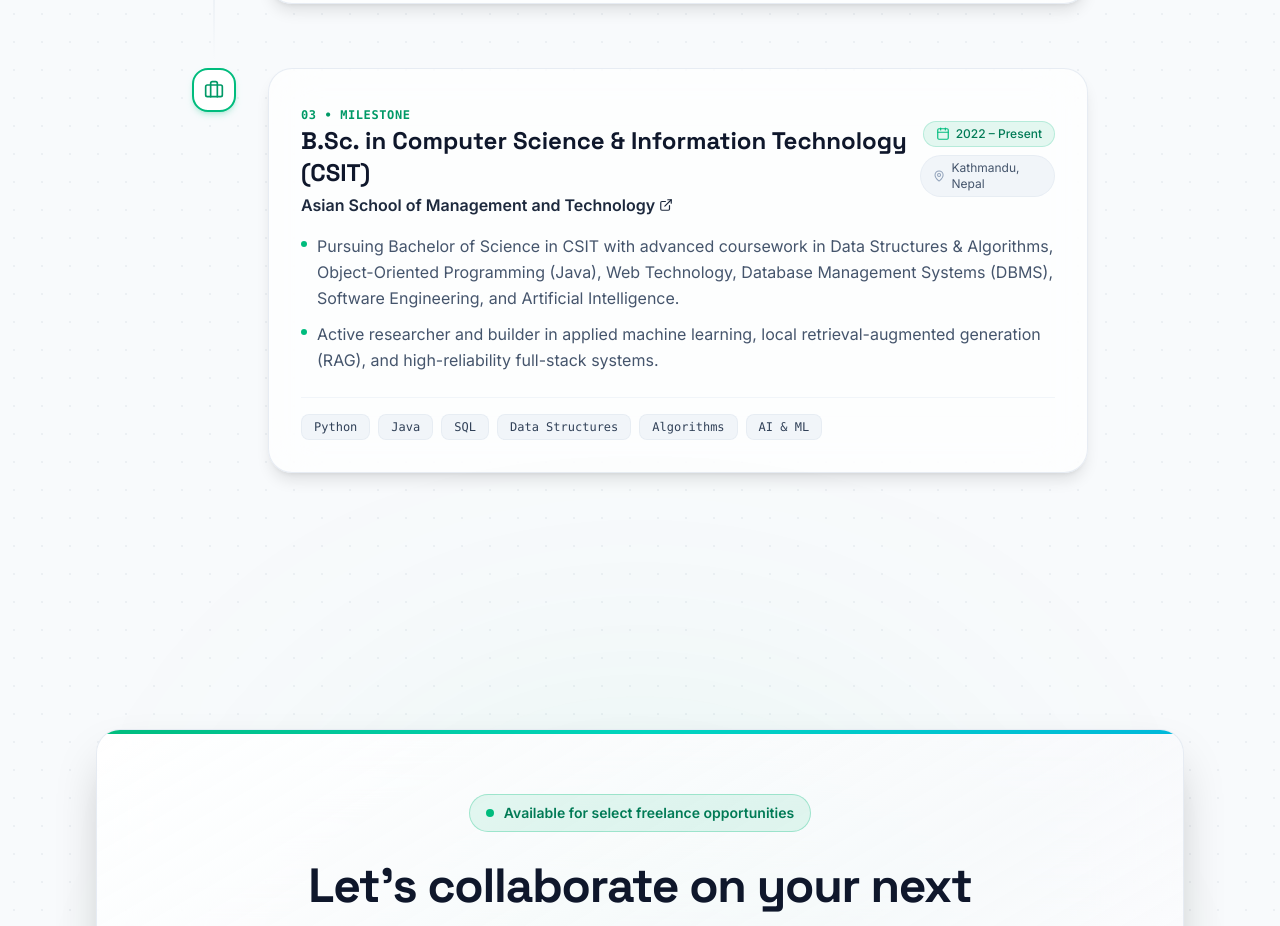
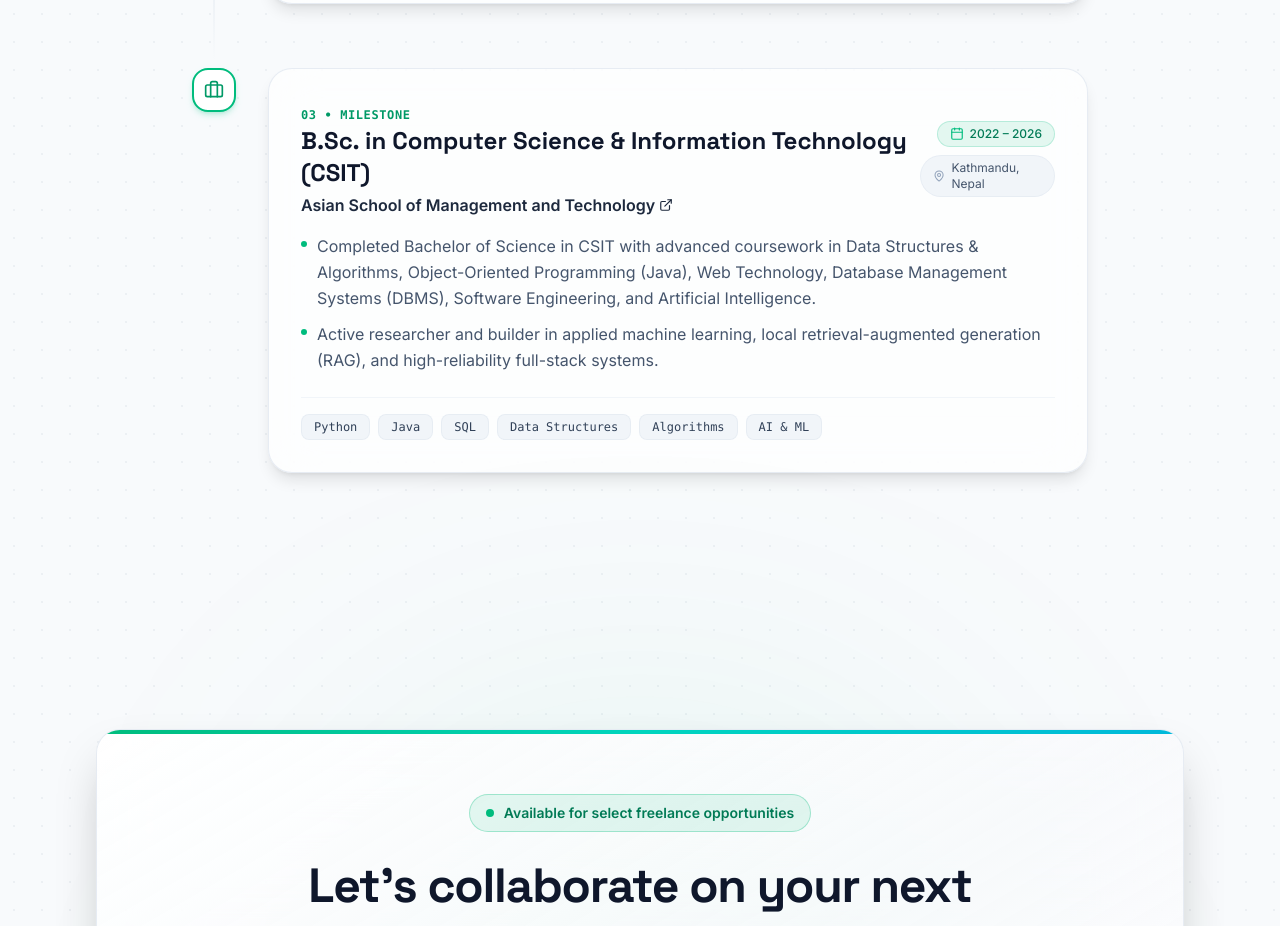
Before and after one commit to prabin2058/Update_portfolio, a Next.js app: page / in a window 1280 px wide. Shown: the part 4620-5546 px from the top of the page. Built offline with nearby package versions, Linux system fonts and the light colour scheme.

Commit message:
feat(experience): update ASMT education graduation status
Update education period to 2022-2026 and reflect completed Bachelor of Science in CSIT.

```diff
--- a/src/data/experience.ts
+++ b/src/data/experience.ts
@@ -52,9 +52,9 @@ export const experienceData: ExperienceItem[] = [
     company: "Asian School of Management and Technology",
     companyUrl: "https://asmt.edu.np",
     location: "Kathmandu, Nepal",
-    period: "2022 – Present",
+    period: "2022 – 2026",
     description: [
-      "Pursuing Bachelor of Science in CSIT with advanced coursework in Data Structures & Algorithms, Object-Oriented Programming (Java), Web Technology, Database Management Systems (DBMS), Software Engineering, and Artificial Intelligence.",
+      "Completed Bachelor of Science in CSIT with advanced coursework in Data Structures & Algorithms, Object-Oriented Programming (Java), Web Technology, Database Management Systems (DBMS), Software Engineering, and Artificial Intelligence.",
       "Active researcher and builder in applied machine learning, local retrieval-augmented generation (RAG), and high-reliability full-stack systems.",
     ],
     technologies: [
```
